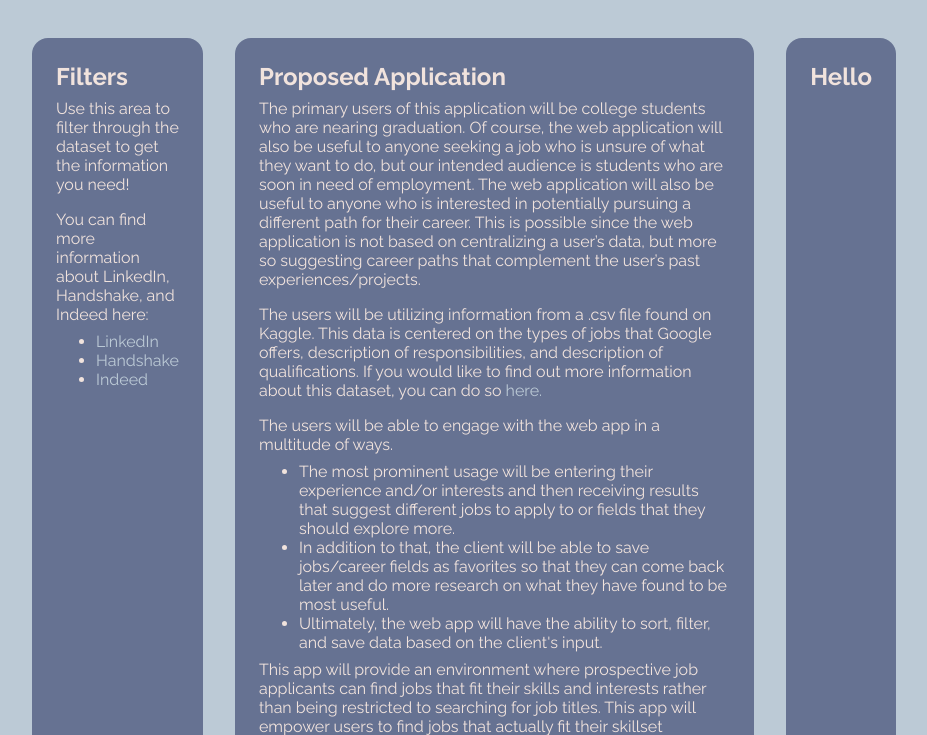
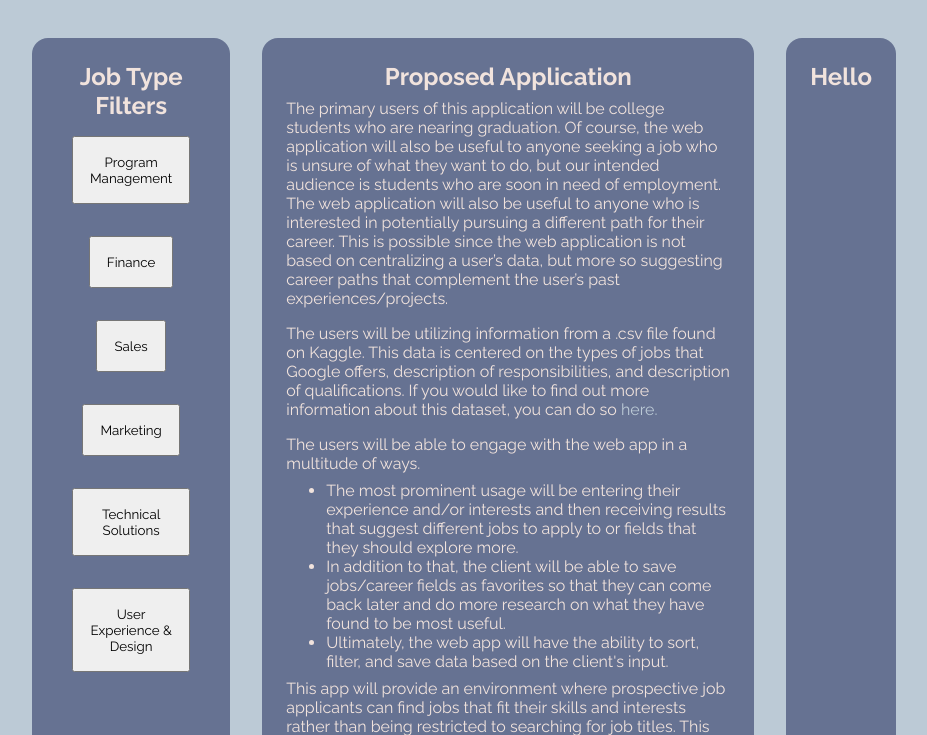
Before and after one commit to info340a-sp21/project-01-seoaus00, a website: page index.html in a window 1280 px wide. Shown: the part 65-800 px from the top of the page, without its empty margins (176-1103 px from the left). Drawn offline with Linux system fonts and the light colour scheme.

Commit message:
fixing some elements of the page

```diff
--- a/css/style.css
+++ b/css/style.css
@@ -2,6 +2,17 @@
     box-sizing: border-box;
     font-family: 'Raleway', sans-serif;
     margin: auto;
+}
+
+.filter {
+    display: flex;
+    flex-direction: column;
+    align-items: center;
+}
+
+button {
+    padding: 1rem;
+    margin: 1rem;
 }
 
 body {
@@ -52,3 +63,7 @@ a:hover {
     display: flex;
     flex-direction: row;
 }
+
+h2 {
+    text-align: center;
+}
--- a/index.html
+++ b/index.html
@@ -16,17 +16,14 @@
     </header>
     <div class="main-container">
         <section class="tile">
-            <div class="container">
-                <h2>Filters</h2>
-                <p>Use this area to filter through the dataset to get the information you need! </p>
-                <div class="sources">
-                    <p>You can find more information about LinkedIn, Handshake, and Indeed here:</p>
-                    <ul>
-                        <li><a href="https://www.linkedin.com/feed/" target="_blank">LinkedIn</a></li>
-                        <li><a href="https://joinhandshake.com/" target="_blank">Handshake</a></li>
-                        <li><a href="https://www.indeed.com/" target="_blank">Indeed</a></li>
-                    </ul>
-                </div>
+            <div class="container filter">
+                <h2>Job Type Filters</h2>
+                <button type="button">Program Management</button>
+                <button type="button">Finance</button>
+                <button type="button">Sales</button>
+                <button type="button">Marketing</button>
+                <button type="button">Technical Solutions</button>
+                <button type="button">User Experience & Design</button>
             </div>
         </section>
 
```
